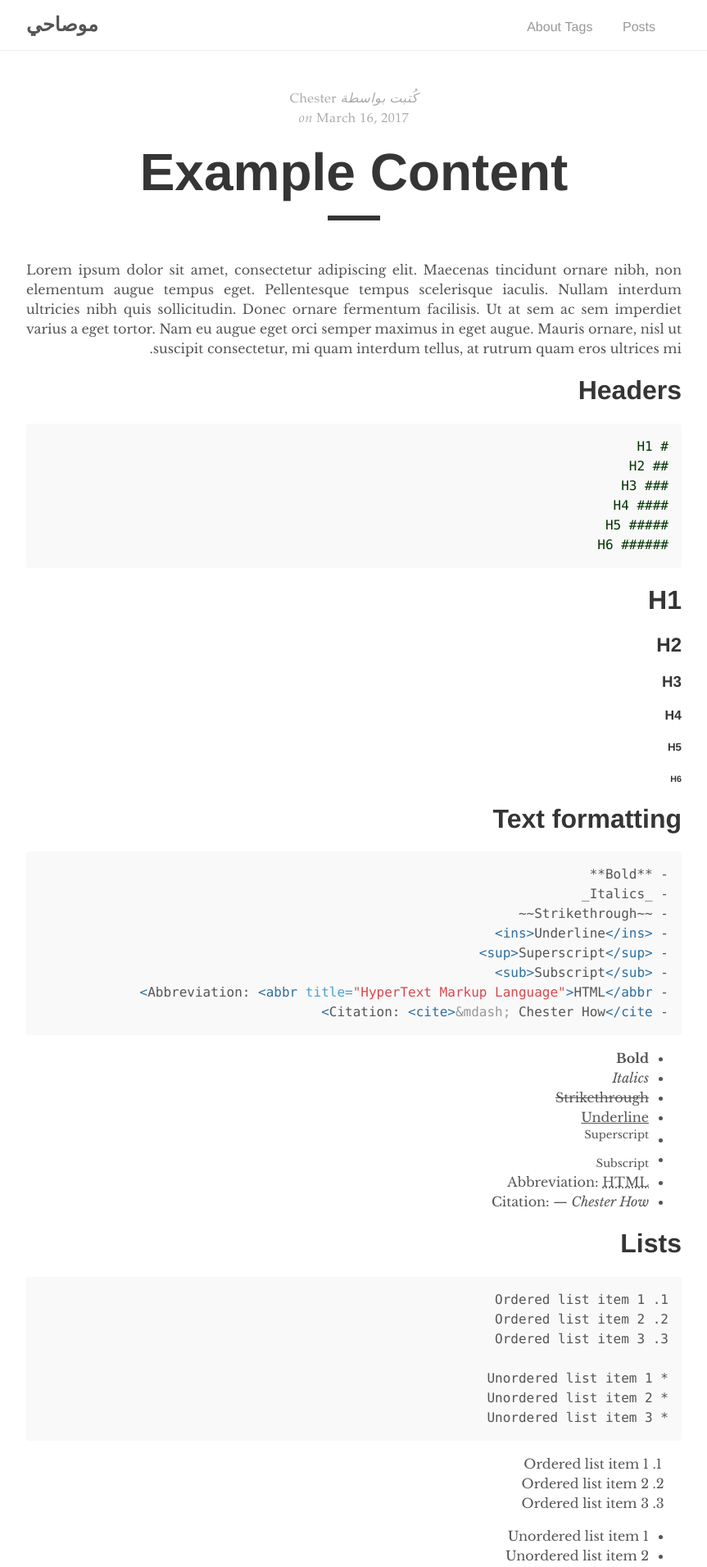
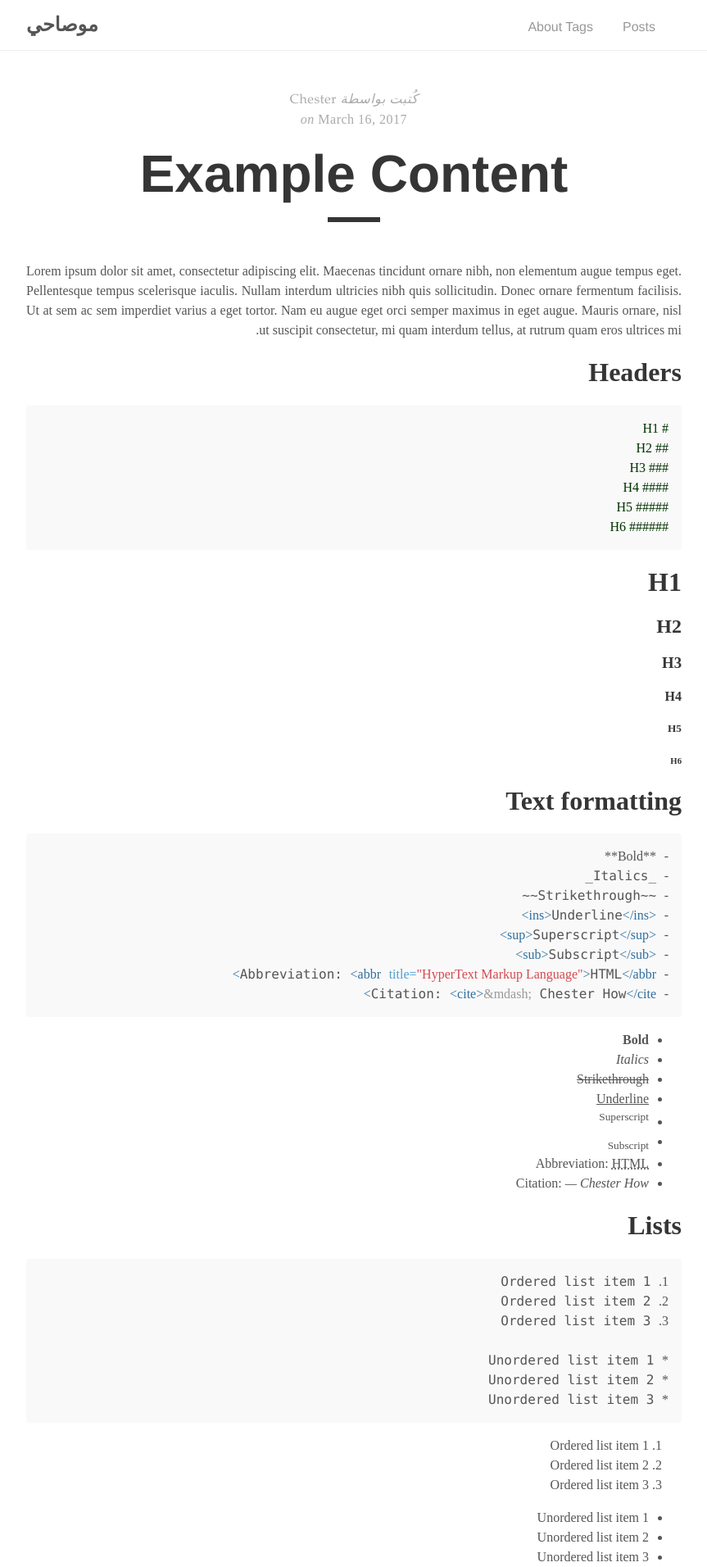
Before and after one commit to mo9a7i/jekyll_mo9a7i_com, a Jekyll site: the page built from _posts/2017-03-16-example-content.md, in a window 1280 px wide. Shown: the top 1912 px of the page at 82% size, without its empty margins (208-1071 px from the left). Built offline with Jekyll 4.4.1, drawn with Linux system fonts in a browser that asks for light colours; some web fonts are replaced.

Commit message:
Update main.scss

```diff
--- a/assets/main.scss
+++ b/assets/main.scss
@@ -2,4 +2,105 @@
 # Only the main Sass file needs front matter (the dashes are enough)
 ---
 
-@import 'tale';
+@import "tale";
+@import url("https://fontlibrary.org/face/droid-arabic-kufi");
+body {
+  direction: rtl;
+}
+h1,
+h2,
+h3,
+h4,
+h5,
+h6,
+p,
+li,
+ul,
+time,
+blockquote {
+  text-align: right;
+}
+// Stolen from https://www.arabiananalyst.com/css/my_custom.css
+html,
+body,
+div,
+span,
+applet,
+object,
+iframe,
+h1,
+h2,
+h3,
+h4,
+h5,
+h6,
+p,
+blockquote,
+footer .blockquote-footer,
+a,
+abbr,
+acronym,
+address,
+big,
+cite,
+del,
+dfn,
+em,
+img,
+ins,
+kbd,
+q,
+s,
+samp,
+small,
+strike,
+strong,
+sub,
+sup,
+tt,
+var,
+b,
+u,
+i,
+center,
+pre,
+dl,
+dt,
+dd,
+ol,
+ul,
+li,
+fieldset,
+form,
+label,
+legend,
+table,
+caption,
+tbody,
+tfoot,
+thead,
+tr,
+th,
+td,
+article,
+aside,
+canvas,
+details,
+embed,
+figure,
+figcaption,
+footer,
+header,
+hgroup,
+menu,
+nav,
+output,
+ruby,
+section,
+summary,
+time,
+mark,
+audio,
+video {
+  font-family: "Droid Arabic Kufi";
+}
```
